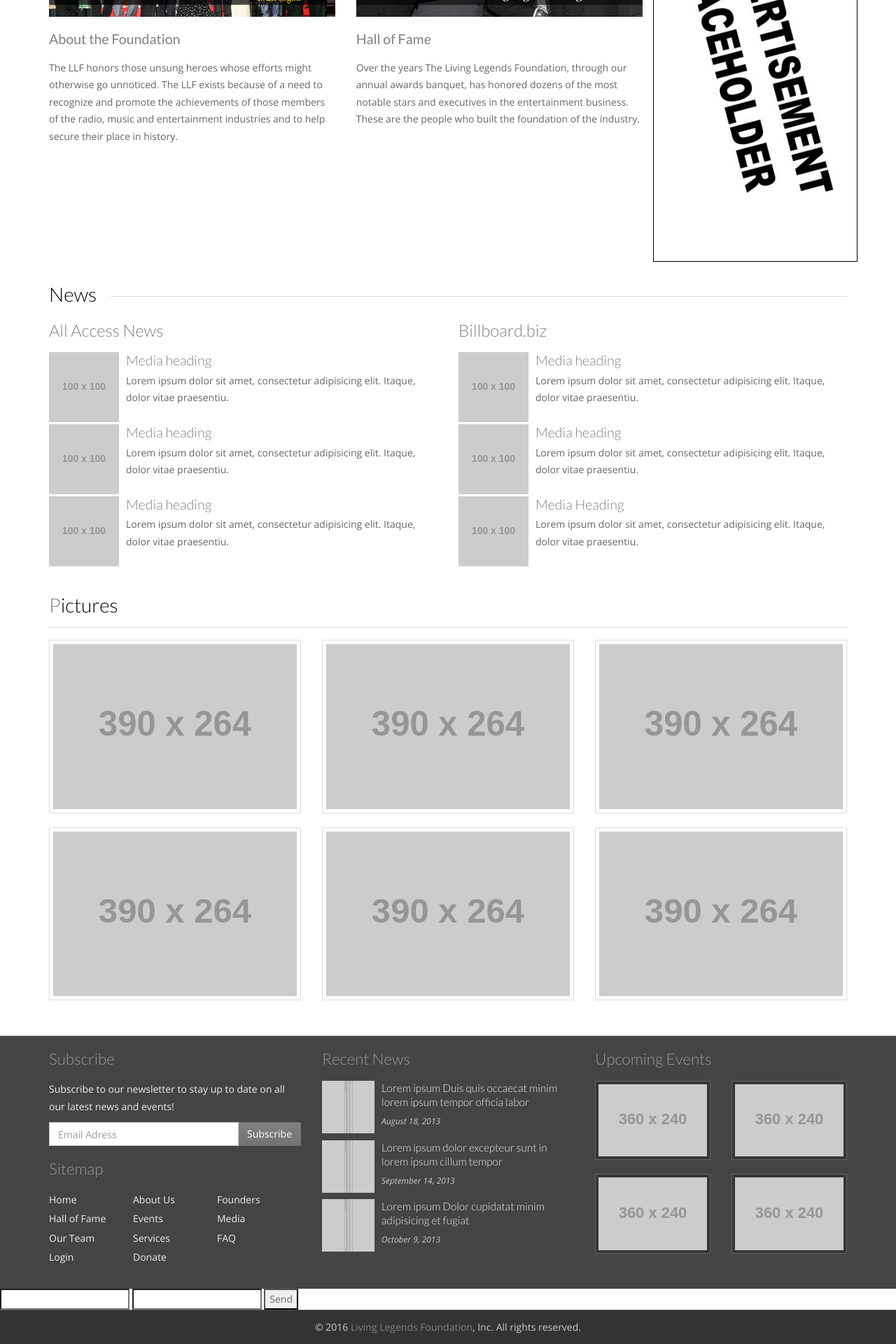
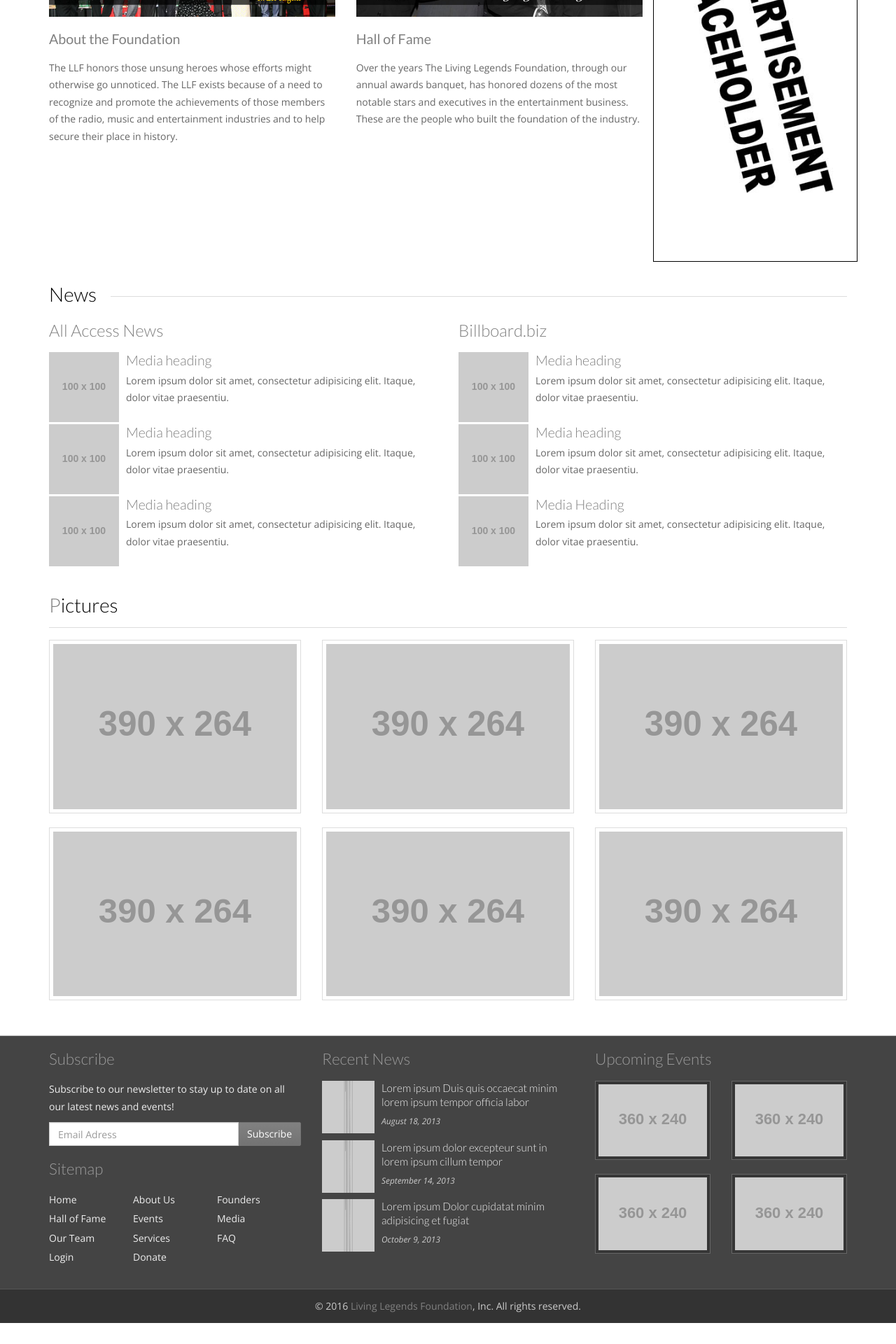
Before and after one commit to livinglegends/llf-site, a Jekyll site: the page built from index.html, in a window 1280 px wide. Shown: the part 739-2659 px from the top of the page at 70% size. Built offline with Jekyll 4.4.1, drawn with Linux system fonts in a browser that asks for light colours; some web fonts are replaced; after the commit the page ends 2629 px from its top, so only the background shows below that.

Commit message:
Update default.html

```diff
--- a/_layouts/default.html
+++ b/_layouts/default.html
@@ -133,12 +133,7 @@
         </div> <!-- row -->
     </div> <!-- container -->
 </aside> <!-- footer-widgets -->
-<form action="https://formspree.io/slartibartfaust@gmail.com"
-      method="POST">
-    <input type="text" name="name">
-    <input type="email" name="_replyto">
-    <input type="submit" value="Send">
-</form>
+
 <footer id="footer">
     <p>&copy; 2016 <a href="#">Living Legends Foundation</a>, Inc. All rights reserved.</p>
 </footer>
```
